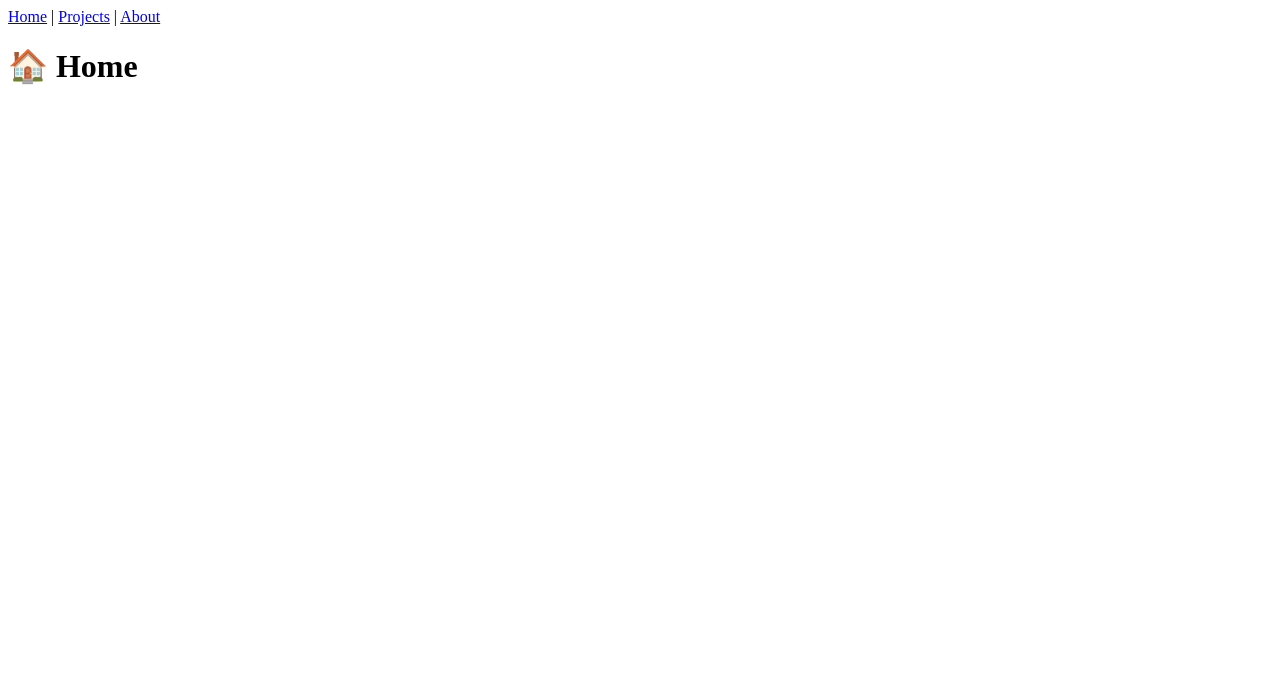
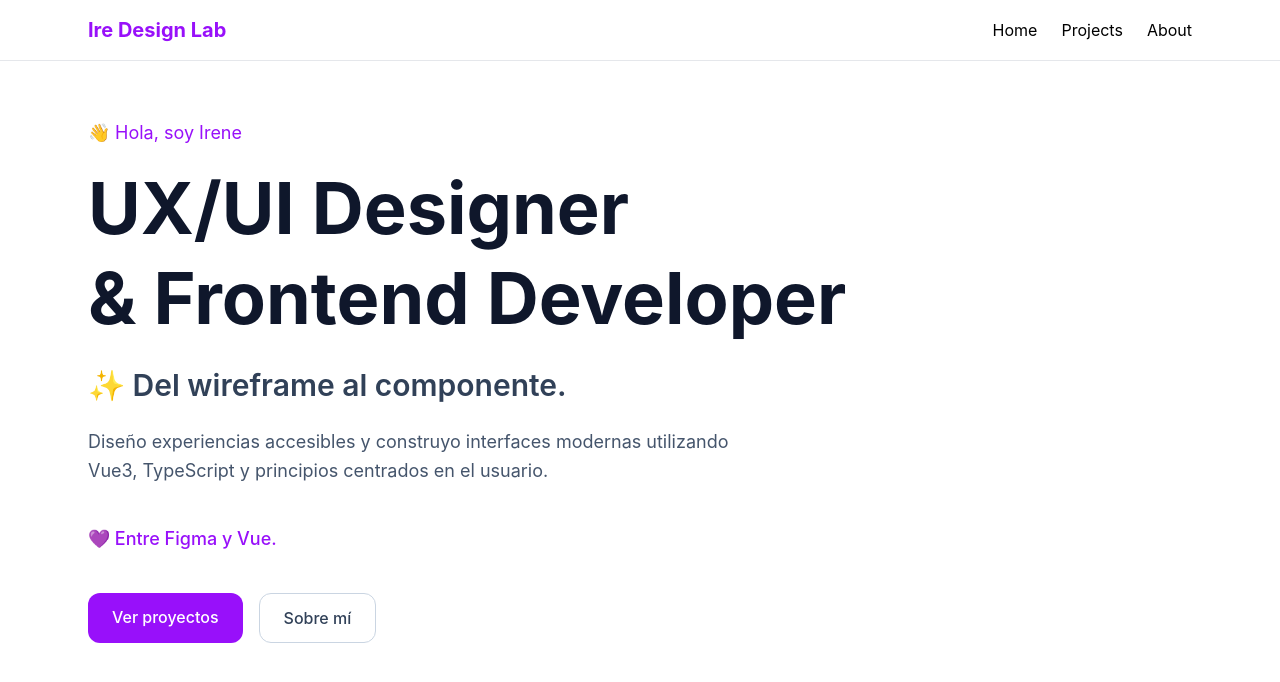
Before and after one commit to ireperal/ire-design-lab, a Vue app: page / in a window 1280 px wide. Shown: the top 682 px of the page. Built offline with nearby package versions, Linux system fonts and the light colour scheme.

Commit message:
feat: add an AppNavbar

```diff
--- a/src/App.vue
+++ b/src/App.vue
@@ -1,13 +1,11 @@
-<script setup lang="ts"></script>
+<script setup lang="ts">
+import AppNavbar from './components/layout/AppNavbar.vue'
+</script>
 
 <template>
-  <nav>
-    <RouterLink to="/">Home</RouterLink>
-    |
-    <RouterLink to="/projects">Projects</RouterLink>
-    |
-    <RouterLink to="/about">About</RouterLink>
-  </nav>
+  <AppNavbar />
 
-  <RouterView />
+  <main>
+    <RouterView />
+  </main>
 </template>
--- /dev/null
+++ b/src/assets/main.css
@@ -0,0 +1 @@
+@import "tailwindcss";
--- /dev/null
+++ b/src/components/layout/AppNavbar.vue
@@ -0,0 +1,33 @@
+<script setup lang="ts">
+</script>
+
+<template>
+  <header
+    class="sticky top-0 border-b border-gray-200 bg-white/80 backdrop-blur"
+  >
+    <nav
+      class="mx-auto flex max-w-6xl items-center justify-between px-6 py-4"
+    >
+      <RouterLink
+        to="/"
+        class="text-xl font-bold text-purple-600"
+      >
+        Ire Design Lab
+      </RouterLink>
+
+      <div class="flex gap-6">
+        <RouterLink to="/">
+          Home
+        </RouterLink>
+
+        <RouterLink to="/projects">
+          Projects
+        </RouterLink>
+
+        <RouterLink to="/about">
+          About
+        </RouterLink>
+      </div>
+    </nav>
+  </header>
+</template>
--- a/src/main.ts
+++ b/src/main.ts
@@ -1,5 +1,7 @@
 import { createApp } from 'vue'
 import App from './App.vue'
+
+import './assets/main.css'
 
 import router from './router'
 
--- a/src/views/HomeView.vue
+++ b/src/views/HomeView.vue
@@ -1,3 +1,55 @@
+<script setup lang="ts">
+</script>
+
 <template>
-  <h1>🏠 Home</h1>
+  <section
+    class="mx-auto flex min-h-[80vh] max-w-6xl flex-col justify-center px-6"
+  >
+    <div class="max-w-3xl">
+      <p class="mb-4 text-lg text-purple-600">
+        👋 Hola, soy Irene
+      </p>
+
+      <h1
+        class="mb-6 text-5xl font-bold leading-tight text-slate-900 md:text-7xl"
+      >
+        UX/UI Designer
+        <br>
+        & Frontend Developer
+      </h1>
+
+      <p
+        class="mb-6 text-2xl font-semibold text-slate-700 md:text-3xl"
+      >
+        ✨ Del wireframe al componente.
+      </p>
+
+      <p
+        class="mb-10 max-w-2xl text-lg leading-relaxed text-slate-600"
+      >
+        Diseño experiencias accesibles y construyo interfaces modernas
+        utilizando Vue3, TypeScript y principios centrados en el usuario.
+      </p>
+
+      <p class="mb-10 text-lg font-medium text-purple-600">
+        💜 Entre Figma y Vue.
+      </p>
+
+      <div class="flex gap-4">
+        <RouterLink
+          to="/projects"
+          class="rounded-xl bg-purple-600 px-6 py-3 font-medium text-white transition hover:scale-105"
+        >
+          Ver proyectos
+        </RouterLink>
+
+        <RouterLink
+          to="/about"
+          class="rounded-xl border border-slate-300 px-6 py-3 font-medium text-slate-700 transition hover:border-purple-600 hover:text-purple-600"
+        >
+          Sobre mí
+        </RouterLink>
+      </div>
+    </div>
+  </section>
 </template>
```
Also changed, not shown: src/components/layout/AppFooter.vue (added), src/components/ui/ProjectCard.vue (added).
